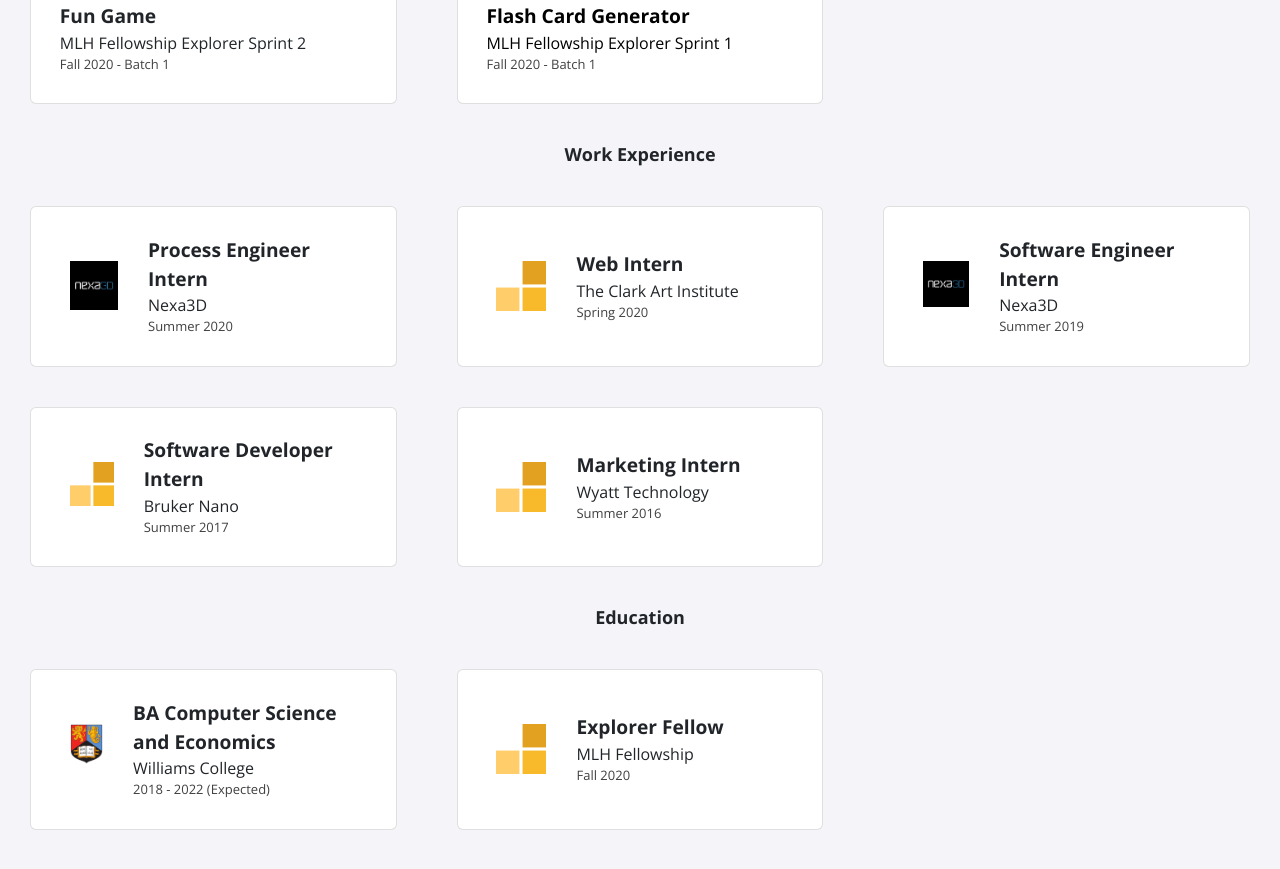
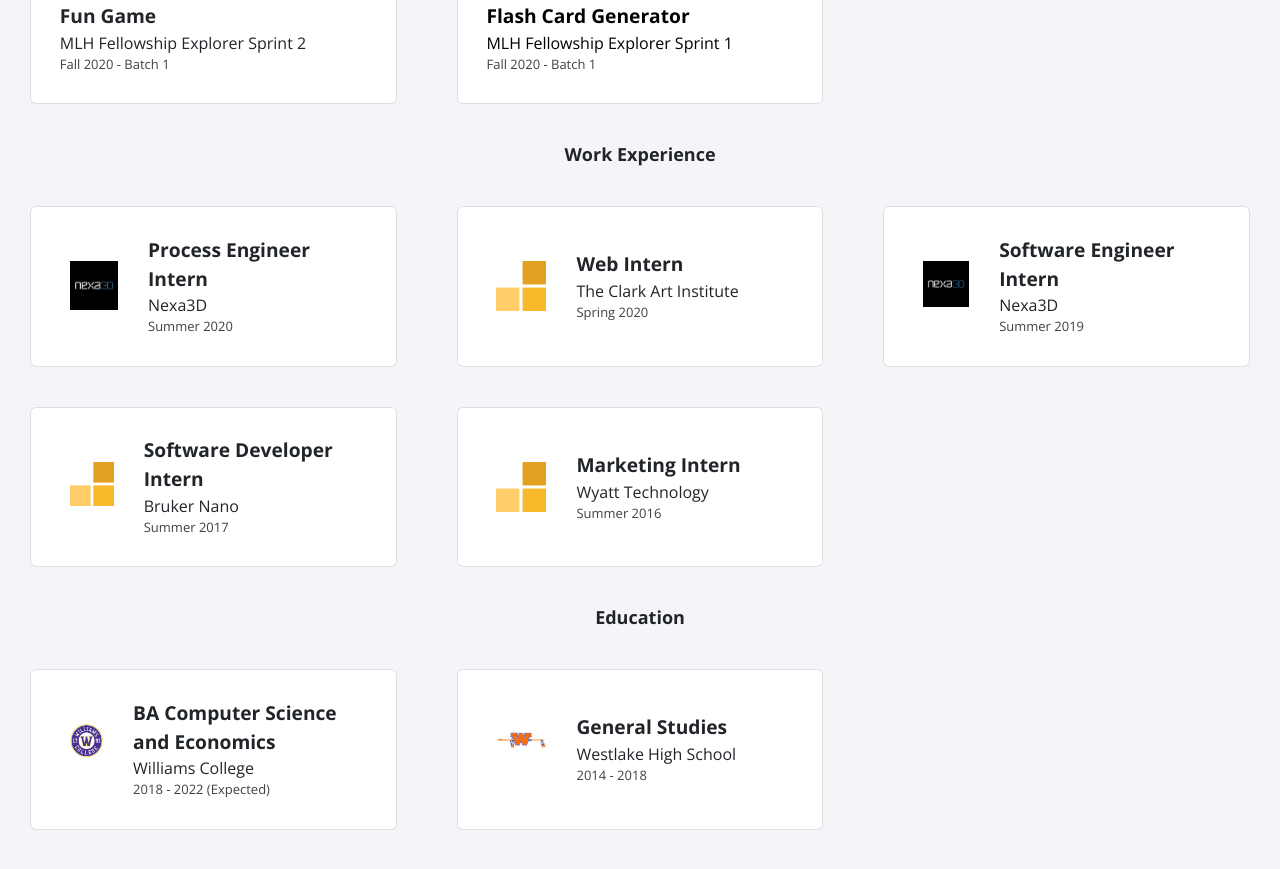
Before and after one commit to erocwang/erocwang.github.io, a Jekyll site: the page built from index.html, in a window 1280 px wide and 900 px high, scrolled down 631 px. Shown: the top 869 px of the window. Built offline with Jekyll 4.4.1, drawn with Linux system fonts in a browser that asks for light colours; nearby versions of some CDN libraries.

Commit message:
Update education.yml

```diff
--- a/_data/education.yml
+++ b/_data/education.yml
@@ -1,9 +1,9 @@
 - course: BA Computer Science and Economics
   institute: Williams College
   dates: 2018 - 2022 (Expected)
-  logo: uob.png
+  logo: williams_logo.jpg
 
-- course: Explorer Fellow
-  institute: MLH Fellowship
-  dates: Fall 2020
-  logo: fellowship.svg
+- course: General Studies
+  institute: Westlake High School
+  dates: 2014 - 2018
+  logo: westlake_logo.png
```
